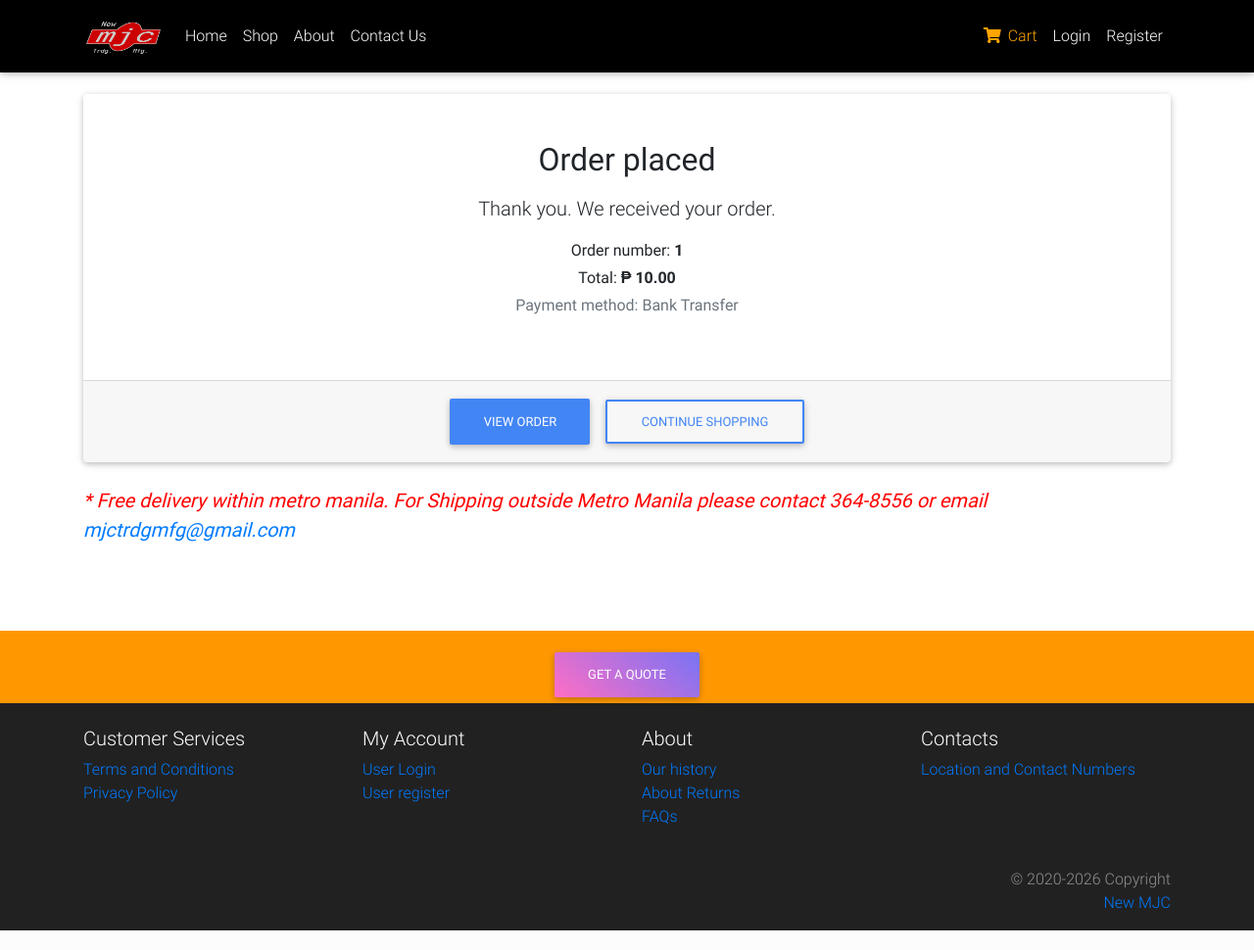
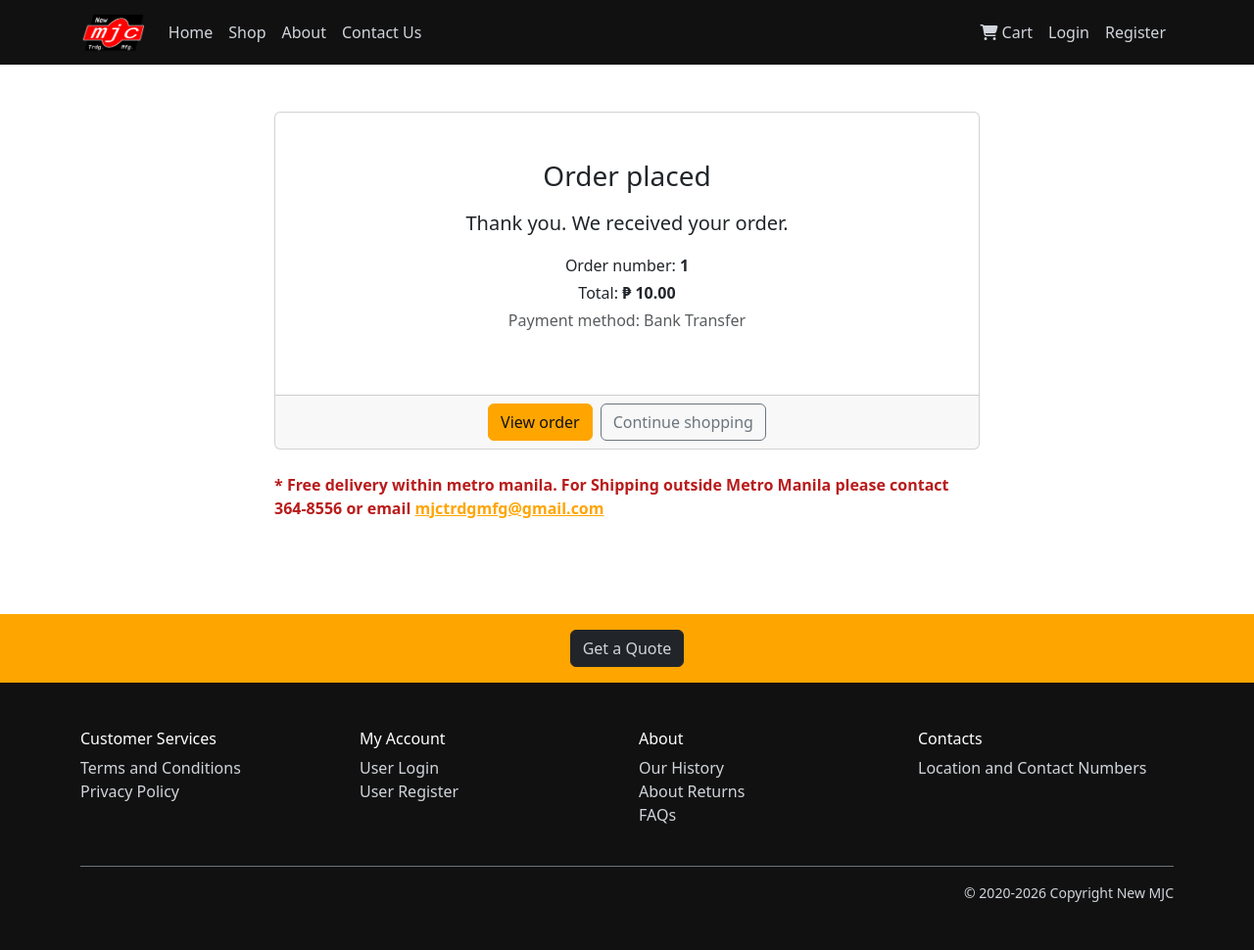
Before and after one commit to fgabrielph/thesis, a Laravel app: template resources/views/site/pages/order-confirmation.blade.php in a window 1280 px wide. Shown: the whole page at 98% size. Run offline with Laravel 12, Linux system fonts and the light colour scheme; the template is opened without the code that fills it: most values are stand-ins (such as "Sample title", 1, 10 or a date in 2020); style sheets or scripts are compiled from the project's sources; some libraries are stand-ins or nearby versions.

Commit message:
feat(storefront): rebuild order confirmation

```diff
--- a/resources/views/site/pages/order-confirmation.blade.php
+++ b/resources/views/site/pages/order-confirmation.blade.php
@@ -1,13 +1,12 @@
-@extends ('site.master')
+@extends ('site.layouts.storefront')
 
 @section ('title') Order placed @endsection
 
 @section ('content')
-    <br /><br /><br />
-    <div class="container">
+    <div class="sf-confirmation mx-auto" style="max-width: 720px">
         <div class="card text-center">
             <div class="card-body py-5">
-                <h2 class="mb-3">Order placed</h2>
+                <h1 class="h3 mb-3">Order placed</h1>
                 <p class="lead">Thank you. We received your order.</p>
 
                 <p class="mb-1">
@@ -16,7 +15,7 @@
                 </p>
                 <p class="mb-1">
                     Total:
-                    <strong>₱ {{number_format($order->grand_total, 2)}}</strong>
+                    <x-storefront.money :amount="$order->grand_total" />
                 </p>
                 <p class="text-muted">
                     Payment method:
@@ -24,18 +23,14 @@
                 </p>
             </div>
 
-            <div class="card-footer">
+            <div class="card-footer d-flex flex-column flex-sm-row justify-content-center gap-2">
                 <a href="{{route('orders.show', $order)}}" class="btn btn-primary">View order</a>
-                <a href="{{route('site.shop')}}" class="btn btn-outline-primary">Continue shopping</a>
+                <a href="{{route('site.shop')}}" class="btn btn-outline-secondary">Continue shopping</a>
             </div>
         </div>
 
         <div class="mt-4">
-            @include ('site.includes.delivery-notice')
+            <x-storefront.delivery-notice />
         </div>
     </div>
 @endsection
-
-@section ('footer')
-    @include ('site.includes.footer')
-@endsection
```
Also changed, not shown: tests/Feature/CheckoutConfirmationTest.php (+2 -0 lines).
